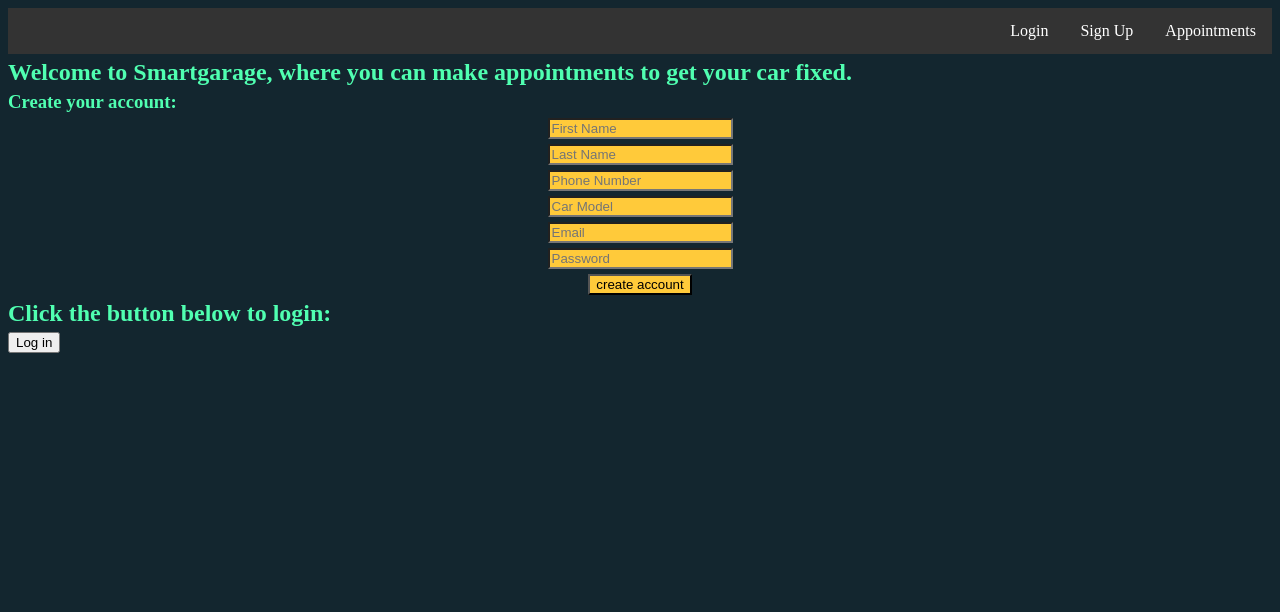
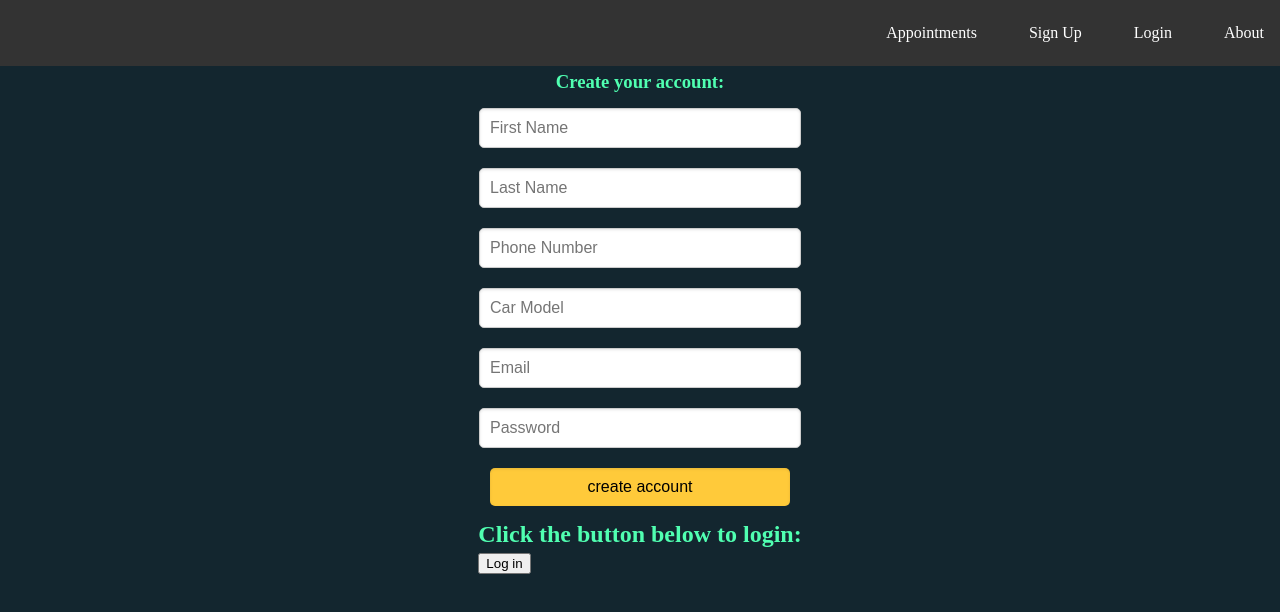
Before and after one commit to Kyalo460/Smartgarage, a website: page public/create.html in a window 1280 px wide. Drawn offline with Linux system fonts and the light colour scheme.

Commit message:
added about section

```diff
--- a/public/create.html
+++ b/public/create.html
@@ -1,6 +1,7 @@
 <!DOCTYPE html>
 <html>
     <head>
+        <link rel="icon" href="/images/icon1.png" type="image/png">
         <script src="/scripts/create.js" defer></script>
         <link rel="stylesheet" href="/styles/create.css">
     </head>
@@ -10,9 +11,9 @@
                 <li><a href="/appointment">Appointments</a></li>
                 <li><a href="/create">Sign Up</a></li>
                 <li><a href="/login">Login</a></li>
+                <li><a href="/about">About</a></li>
             </ul>
         </nav>
-        <h2 class="info">Welcome to Smartgarage, where you can make appointments to get your car fixed.</h2>
         <h3 class="info">Create your account:</h3>
         <div id="createUser">
             <form onsubmit="createUser(event)">
--- a/public/scripts/create.js
+++ b/public/scripts/create.js
@@ -47,7 +47,6 @@ function createUser (event) {
 // Logs in an existing user
 function login (event) {
     event.preventDefault();
-    console.log("Hello");
     email = document.getElementById("log-email");
     password = document.getElementById("log-password")
     const url = "http://localhost:3000/login";
@@ -81,3 +80,28 @@ function login (event) {
         console.error('Error:', error);
     });
 }
+
+function logout() {
+    const url = "http://localhost:3000/logout";
+
+    fetch(url, {
+        method: "DELETE",
+    })
+    .then(response => {
+        if (response.status === 500) {
+            alert("Something went wrong when trying to log you out, try again.");
+        }
+        else {
+            alert("You have logged out successfully!");
+        }
+        return response.text()
+    })
+    .then(html => {
+        document.open();
+        document.write(html);
+        document.close();
+    })
+    .catch(error => {
+        console.error('Error:', error);
+    });
+}
--- /dev/null
+++ b/public/styles/about.css
@@ -0,0 +1,79 @@
+/* General body styling */
+body {
+    display: flex;
+    flex-direction: column;
+    align-items: center;
+    background-color: #13262F;
+    color: #50FFB1;
+    margin: 0; /* Remove default body margin */
+    font-family: Arial, sans-serif; /* Set a modern font */
+}
+
+/* Navigation menu */
+nav {
+    background-color: #333;
+    width: 100%; /* Ensure nav spans full width */
+    display: flex; /* Use flexbox for positioning */
+    justify-content: flex-end; /* Align items to the right */
+    padding: 10px 0; /* Add some padding */
+}
+
+nav ul {
+    list-style-type: none;
+    margin: 0;
+    padding: 0;
+    display: flex; /* Display items in a row */
+}
+
+nav ul li {
+    margin-left: 20px; /* Space between items */
+}
+
+nav ul li a {
+    display: block;
+    color: white;
+    text-align: center;
+    padding: 14px 16px;
+    text-decoration: none;
+}
+
+nav ul li a:hover {
+    background-color: #111;
+}
+
+/* Centering h1 and other text */
+h1 {
+    text-align: center;
+    margin: 20px auto;
+    font-size: 24px; /* Adjust font size */
+    padding: 0 20px; /* Add padding for better readability */
+}
+
+/* Image styling */
+img {
+    width: 80%; /* Make images responsive */
+    max-width: 600px; /* Set a maximum width */
+    height: auto; /* Maintain aspect ratio */
+    margin: 20px 0; /* Add vertical spacing */
+    border-radius: 10px; /* Add rounded corners */
+    box-shadow: 0 4px 8px rgba(0, 0, 0, 0.1); /* Add box-shadow for a slight 3D effect */
+}
+
+/* Span styling */
+span {
+    display: block; /* Ensure span takes up full width */
+    text-align: center;
+    font-size: 16px; /* Adjust font size */
+    margin-bottom: 20px; /* Add vertical spacing */
+}
+
+/* Links styling */
+.links {
+    color: #FFCA3A; /* Match button color */
+    text-decoration: none;
+    font-weight: bold;
+}
+
+.links:hover {
+    text-decoration: underline;
+}
--- a/public/styles/appointment.css
+++ b/public/styles/appointment.css
@@ -1,28 +1,87 @@
+/* General body styling */
 body {
+    display: flex;
+    flex-direction: column;
+    align-items: center;
     background-color: #13262F;
     color: #50FFB1;
+    margin: 0; /* Remove default body margin */
+    height: 100vh; /* Use full viewport height */
+    font-family: Arial, sans-serif; /* Set a modern font */
 }
 
+/* Centering h1 and other text */
+h1 {
+    text-align: center;
+    margin: 20px auto;
+    font-size: 24px; /* Adjust font size */
+    padding: 0 20px; /* Add padding for better readability */
+}
+
+/* Form inputs, textarea, and buttons */
 .credentials {
+    margin: 10px 0;
     display: block;
-    margin: 5px auto;
+    width: 300px; /* Set a consistent width */
+    padding: 10px;
+    border: 1px solid #ccc;
+    border-radius: 5px;
+    box-shadow: inset 0 1px 3px rgba(0,0,0,0.1);
+    background-color: #FFF;
+    color: #333;
+    font-size: 16px;
+    resize: none; /* Prevent resizing for textarea */
+}
+
+/* Style the submit button separately */
+input[type="submit"].credentials {
     background-color: #FFCA3A;
     color: black;
+    border: none;
+    cursor: pointer;
+    transition: background-color 0.3s ease;
+}
+
+input[type="submit"].credentials:hover {
+    background-color: #e6b635;
+}
+
+/* General button styling */
+button {
+    background-color: #FFCA3A;
+    color: black;
+    border: none;
+    cursor: pointer;
+    padding: 10px 20px;
+    border-radius: 5px;
+    transition: background-color 0.3s ease;
+    margin-top: 10px; /* Add margin for spacing */
+}
+
+button:hover {
+    background-color: #e6b635;
 }
 
 /* Navigation menu */
 nav {
     background-color: #333;
+    width: 100%; /* Ensure nav spans full width */
+    display: flex; /* Use flexbox for positioning */
+    justify-content: flex-end; /* Align items to the right */
+    padding: 10px 0; /* Add some padding */
 }
+
 nav ul {
     list-style-type: none;
     margin: 0;
     padding: 0;
-    overflow: hidden;
+    display: flex; /* Display items in a row */
 }
+
 nav ul li {
-    float: right;
+    margin-left: 20px; /* Space between items */
 }
+
 nav ul li a {
     display: block;
     color: white;
@@ -30,6 +89,16 @@ nav ul li a {
     padding: 14px 16px;
     text-decoration: none;
 }
+
 nav ul li a:hover {
     background-color: #111;
 }
+
+/* Center the appointment form container */
+form {
+    width: 100%; /* Ensure it uses available space */
+    display: flex;
+    flex-direction: column;
+    align-items: center;
+    padding: 20px;
+}
--- a/public/styles/create.css
+++ b/public/styles/create.css
@@ -1,33 +1,66 @@
 body {
+    display: flex;
+    flex-direction: column;
+    align-items: center;
     background-color: #13262F;
     color: #50FFB1;
-    /* display: flex; */
+    margin: 0; /* Remove default body margin */
+    height: 100vh; /* Use full viewport height */
 }
 
+/* Centering h3 and other text */
+h3.info, h2.info {
+    text-align: center;
+    margin: 5px auto;
+}
+
+/* Form inputs and buttons */
 .credentials {
-    margin: 5px auto;
+    margin: 10px 0;
     display: block;
+    width: 300px; /* Set a consistent width */
+    padding: 10px;
+    border: 1px solid #ccc;
+    border-radius: 5px;
+    box-shadow: inset 0 1px 3px rgba(0,0,0,0.1);
+    background-color: #FFF;
+    color: #333;
+    font-size: 16px;
+}
+
+/* Style the button separately */
+button.credentials {
     background-color: #FFCA3A;
     color: black;
+    border: none;
+    cursor: pointer;
+    transition: background-color 0.3s ease;
 }
 
-.info {
-    margin: 5px auto;
+button.credentials:hover {
+    background-color: #e6b635;
 }
 
 /* Navigation menu */
 nav {
     background-color: #333;
+    width: 100%; /* Ensure nav spans full width */
+    display: flex; /* Use flexbox for positioning */
+    justify-content: flex-end; /* Align items to the right */
+    padding: 10px 0; /* Add some padding */
 }
+
 nav ul {
     list-style-type: none;
     margin: 0;
     padding: 0;
-    overflow: hidden;
+    display: flex; /* Display items in a row */
 }
+
 nav ul li {
-    float: right;
+    margin-left: 20px; /* Space between items */
 }
+
 nav ul li a {
     display: block;
     color: white;
@@ -35,6 +68,20 @@ nav ul li a {
     padding: 14px 16px;
     text-decoration: none;
 }
+
 nav ul li a:hover {
     background-color: #111;
 }
+
+/* Center the createUser form container */
+#createUser {
+    width: 100%; /* Ensure it uses available space */
+    display: flex;
+    justify-content: center; /* Center the form horizontally */
+}
+
+#createUser form {
+    display: flex;
+    flex-direction: column;
+    align-items: center;
+}
--- a/public/styles/login.css
+++ b/public/styles/login.css
@@ -1,32 +1,67 @@
+/* General body styling */
 body {
+    display: flex;
+    flex-direction: column;
+    align-items: center;
     background-color: #13262F;
     color: #50FFB1;
+    margin: 0; /* Remove default body margin */
+    height: 100vh; /* Use full viewport height */
 }
 
+/* Centering h2 and other text */
+h2.info {
+    text-align: center;
+    margin: 5px auto;
+}
+
+/* Form inputs and buttons */
 .credentials {
+    margin: 10px 0;
     display: block;
-    margin: 5px auto;
+    width: 300px; /* Set a consistent width */
+    padding: 10px;
+    border: 1px solid #ccc;
+    border-radius: 5px;
+    box-shadow: inset 0 1px 3px rgba(0,0,0,0.1);
+    background-color: #FFF;
+    color: #333;
+    font-size: 16px;
+}
+
+/* Style the button separately */
+button.credentials {
     background-color: #FFCA3A;
     color: black;
+    border: none;
+    cursor: pointer;
+    transition: background-color 0.3s ease;
 }
 
-.info {
-    margin: 5px auto;
+button.credentials:hover {
+    background-color: #e6b635;
 }
 
 /* Navigation menu */
 nav {
     background-color: #333;
+    width: 100%; /* Ensure nav spans full width */
+    display: flex; /* Use flexbox for positioning */
+    justify-content: flex-end; /* Align items to the right */
+    padding: 10px 0; /* Add some padding */
 }
+
 nav ul {
     list-style-type: none;
     margin: 0;
     padding: 0;
-    overflow: hidden;
+    display: flex; /* Display items in a row */
 }
+
 nav ul li {
-    float: right;
+    margin-left: 20px; /* Space between items */
 }
+
 nav ul li a {
     display: block;
     color: white;
@@ -34,6 +69,21 @@ nav ul li a {
     padding: 14px 16px;
     text-decoration: none;
 }
+
 nav ul li a:hover {
     background-color: #111;
 }
+
+/* Center the login form container */
+#login {
+    width: 100%; /* Ensure it uses available space */
+    display: flex;
+    flex-direction: column;
+    align-items: center;
+}
+
+#login form {
+    display: flex;
+    flex-direction: column;
+    align-items: center;
+}
--- /dev/null
+++ b/public/styles/logout.css
@@ -0,0 +1,68 @@
+/* General body styling */
+body {
+    display: flex;
+    flex-direction: column;
+    align-items: center;
+    background-color: #13262F;
+    color: #50FFB1;
+    margin: 0; /* Remove default body margin */
+    height: 100vh; /* Use full viewport height */
+    font-family: Arial, sans-serif; /* Set a modern font */
+}
+
+/* Navigation menu */
+nav {
+    background-color: #333;
+    width: 100%; /* Ensure nav spans full width */
+    display: flex; /* Use flexbox for positioning */
+    justify-content: flex-end; /* Align items to the right */
+    padding: 10px 0; /* Add some padding */
+}
+
+nav ul {
+    list-style-type: none;
+    margin: 0;
+    padding: 0;
+    display: flex; /* Display items in a row */
+}
+
+nav ul li {
+    margin-left: 20px; /* Space between items */
+}
+
+nav ul li a {
+    display: block;
+    color: white;
+    text-align: center;
+    padding: 14px 16px;
+    text-decoration: none;
+}
+
+nav ul li a:hover {
+    background-color: #111;
+}
+
+/* Center the logout button */
+.logout-button {
+    background-color: #FFCA3A;
+    color: black;
+    border: none;
+    cursor: pointer;
+    padding: 15px 30px; /* Add padding for a larger button */
+    border-radius: 5px;
+    font-size: 18px; /* Increase font size */
+    font-weight: bold; /* Make text bold */
+    transition: background-color 0.3s ease, transform 0.3s ease; /* Add smooth transition for background color and transform */
+    box-shadow: 0 4px 6px rgba(0, 0, 0, 0.1); /* Add box-shadow for a slight 3D effect */
+    margin-top: 20px; /* Add margin for spacing */
+}
+
+.logout-button:hover {
+    background-color: #e6b635;
+    transform: translateY(-3px); /* Slightly move the button up on hover */
+}
+
+.logout-button:active {
+    background-color: #d4a636;
+    transform: translateY(0); /* Reset the transform on click */
+}
```
Also changed, not shown: api/routes/appointment.js (+11 -0 lines), api/routes/user.js (+21 -1 lines), public/about.html (added, +69 -0 lines), public/appointment.html (+12 -4 lines), public/login.html (+4 -2 lines), public/logout.html (added, +20 -0 lines), public/scripts/appointment.js (+29 -12 lines), public/images/appointment.png (added), public/images/car2.jpeg (added), public/images/icon1.png (added), public/images/signIn.png (added), public/images/signUp.png (added), 1 other file.
